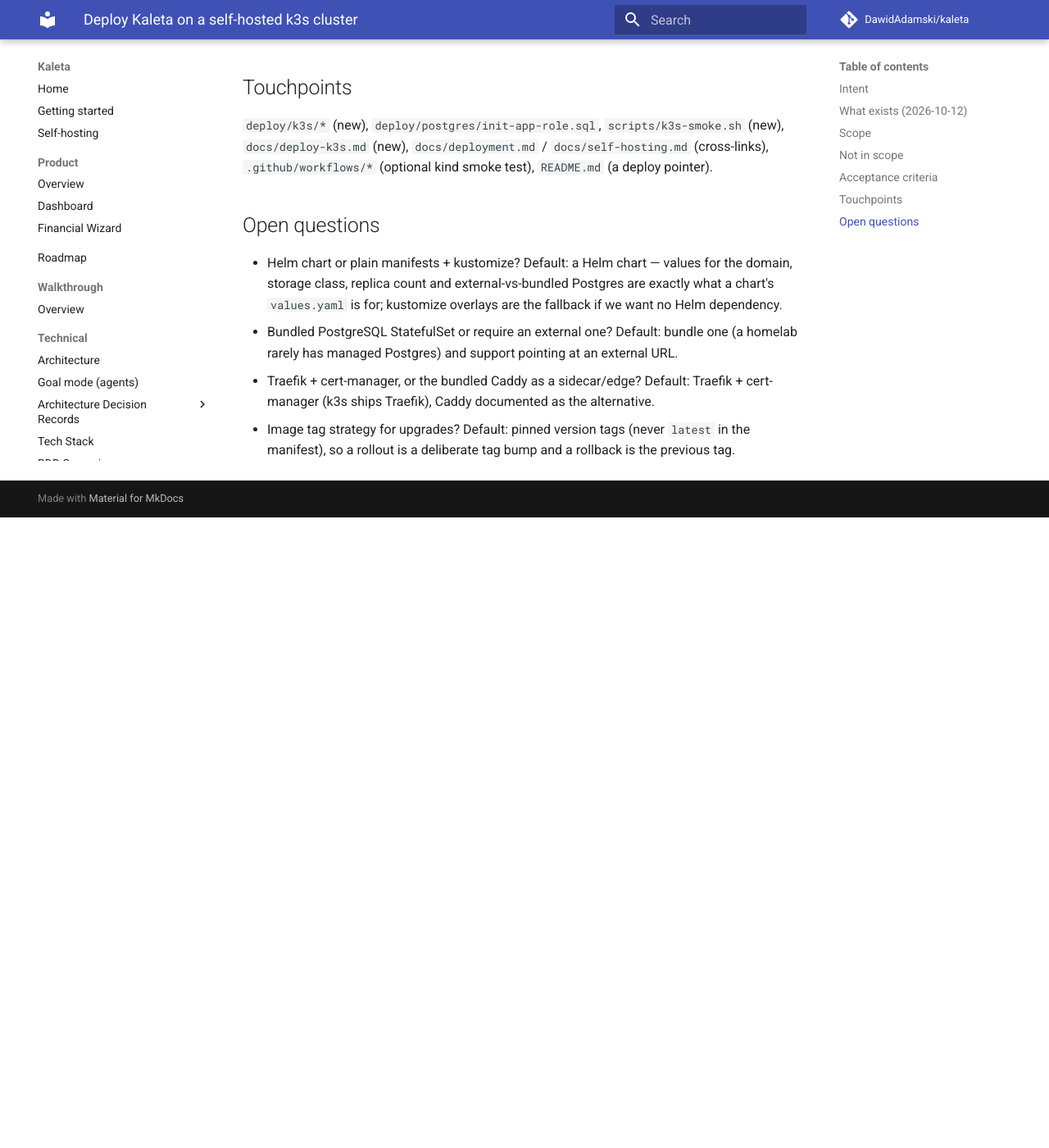
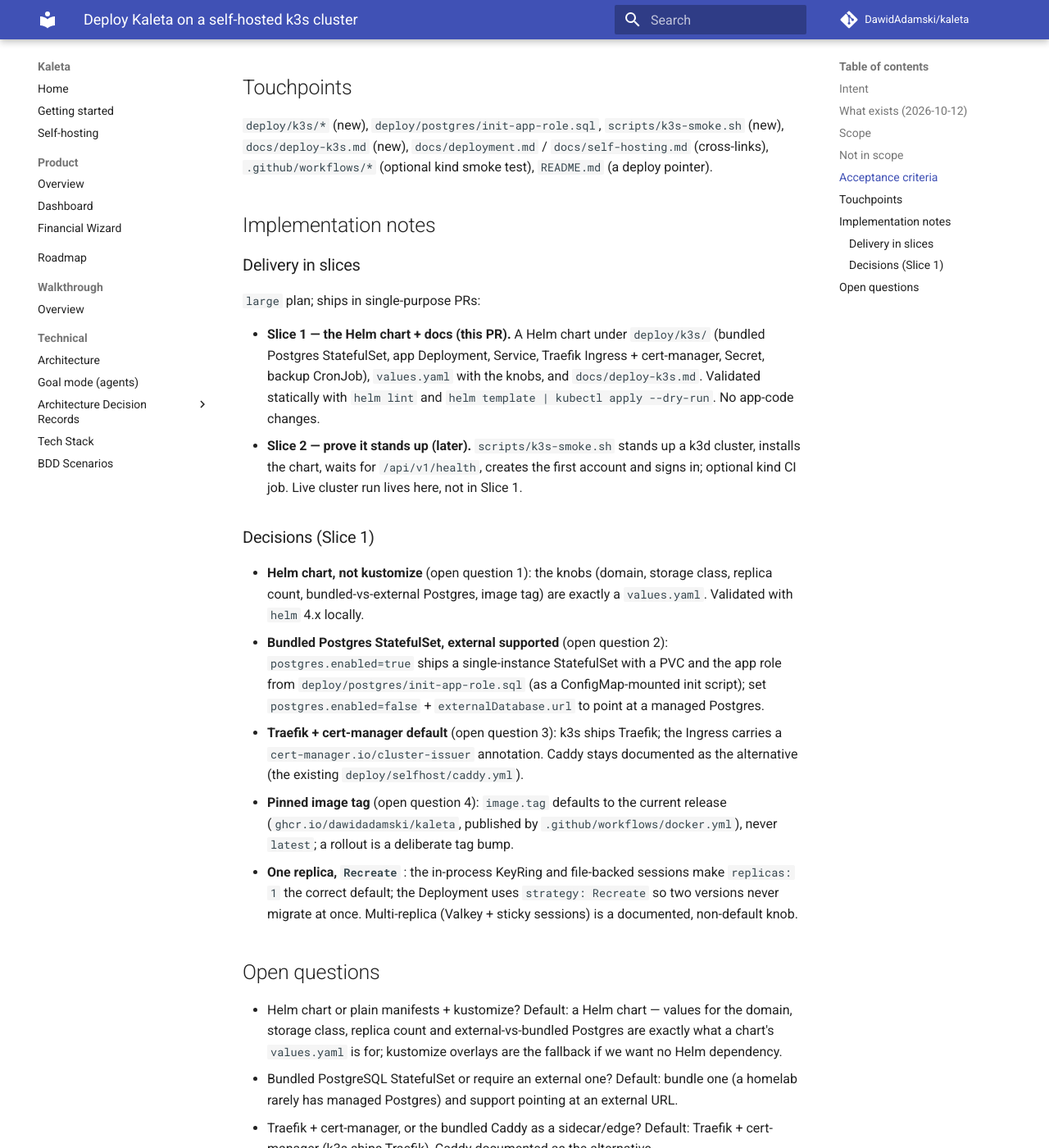
Before and after one commit to DawidAdamski/kaleta, an MkDocs documentation site: the page built from docs/plans/deploy-k3s.md, in a window 1280 px wide and 1400 px high, scrolled down 1843 px. Shown: the whole window at 82% size. Built offline with MkDocs 1.6.1 and Material for MkDocs 9.7.7, drawn with Linux system fonts in a browser that asks for light colours; comment, search, counter and statistics services are not loaded; before the commit the page ends 2474 px from its top, so only the background shows below that.

Commit message:
wip(deploy-k3s): generic Helm chart scaffold + plan notes
Niedokończony szkic generycznego chartu Helm; zabezpieczony, by
odbić jednocelową gałąź CI z main. Decyzja keep/drop jeszcze otwarta.

Co-Authored-By: Claude Opus 4.8 <noreply@anthropic.com>

```diff
--- a/docs/plans/deploy-k3s.md
+++ b/docs/plans/deploy-k3s.md
@@ -3,7 +3,7 @@ plan_id: deploy-k3s
 title: Deploy Kaleta on a self-hosted k3s cluster
 area: deploy
 effort: large
-status: draft
+status: in-progress
 roadmap_ref: ../roadmap.md
 ---
 
@@ -78,6 +78,43 @@ Supabase. **Do this plan last**, once the features above are merged.
 `docs/deploy-k3s.md` (new), `docs/deployment.md` / `docs/self-hosting.md` (cross-links),
 `.github/workflows/*` (optional kind smoke test), `README.md` (a deploy pointer).
 
+## Implementation notes
+
+### Delivery in slices
+
+`large` plan; ships in single-purpose PRs:
+
+- **Slice 1 — the Helm chart + docs (this PR).** A Helm chart under
+  `deploy/k3s/` (bundled Postgres StatefulSet, app Deployment, Service, Traefik
+  Ingress + cert-manager, Secret, backup CronJob), `values.yaml` with the knobs,
+  and `docs/deploy-k3s.md`. Validated statically with `helm lint` and
+  `helm template | kubectl apply --dry-run`. No app-code changes.
+- **Slice 2 — prove it stands up (later).** `scripts/k3s-smoke.sh` stands up a
+  k3d cluster, installs the chart, waits for `/api/v1/health`, creates the first
+  account and signs in; optional kind CI job. Live cluster run lives here, not
+  in Slice 1.
+
+### Decisions (Slice 1)
+
+- **Helm chart, not kustomize** (open question 1): the knobs (domain, storage
+  class, replica count, bundled-vs-external Postgres, image tag) are exactly a
+  `values.yaml`. Validated with `helm` 4.x locally.
+- **Bundled Postgres StatefulSet, external supported** (open question 2):
+  `postgres.enabled=true` ships a single-instance StatefulSet with a PVC and the
+  app role from `deploy/postgres/init-app-role.sql` (as a ConfigMap-mounted init
+  script); set `postgres.enabled=false` + `externalDatabase.url` to point at a
+  managed Postgres.
+- **Traefik + cert-manager default** (open question 3): k3s ships Traefik; the
+  Ingress carries a `cert-manager.io/cluster-issuer` annotation. Caddy stays
+  documented as the alternative (the existing `deploy/selfhost/caddy.yml`).
+- **Pinned image tag** (open question 4): `image.tag` defaults to the current
+  release (`ghcr.io/dawidadamski/kaleta`, published by `.github/workflows/docker.yml`),
+  never `latest`; a rollout is a deliberate tag bump.
+- **One replica, `Recreate`** : the in-process KeyRing and file-backed sessions
+  make `replicas: 1` the correct default; the Deployment uses `strategy:
+  Recreate` so two versions never migrate at once. Multi-replica (Valkey +
+  sticky sessions) is a documented, non-default knob.
+
 ## Open questions
 
 - Helm chart or plain manifests + kustomize? Default: a Helm chart — values for the
```
Also changed, not shown: 4 other files.
